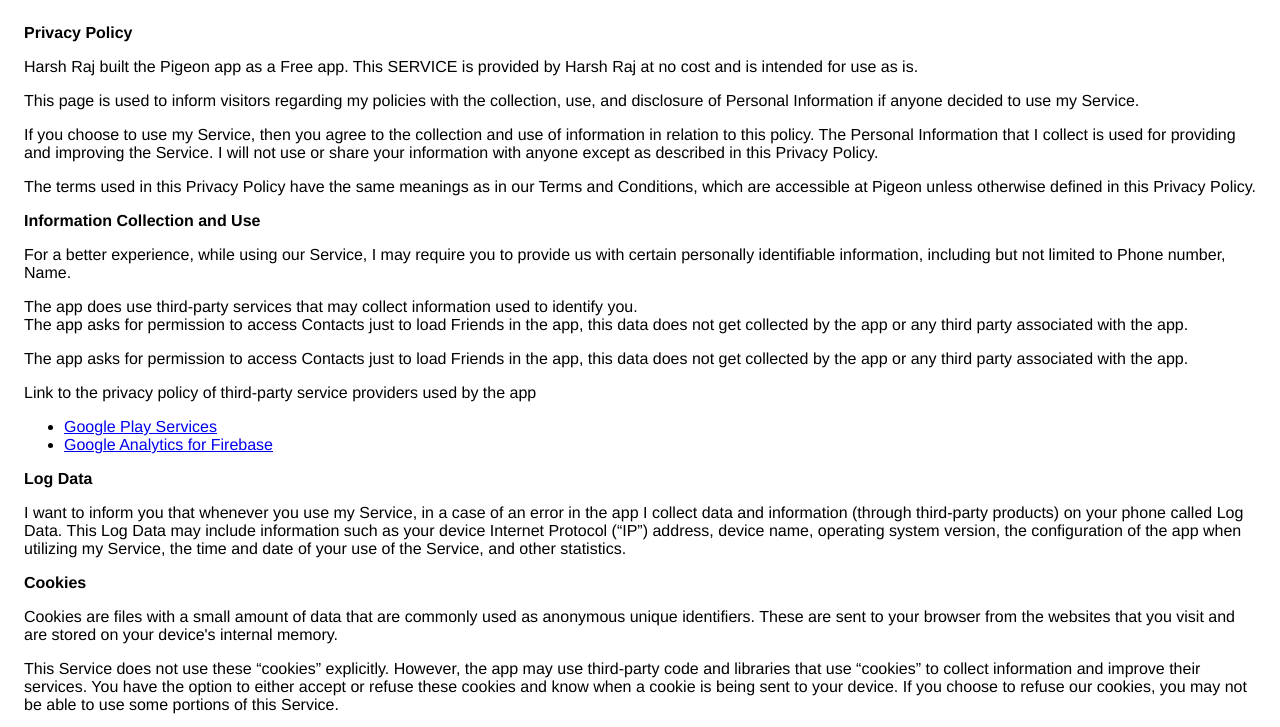
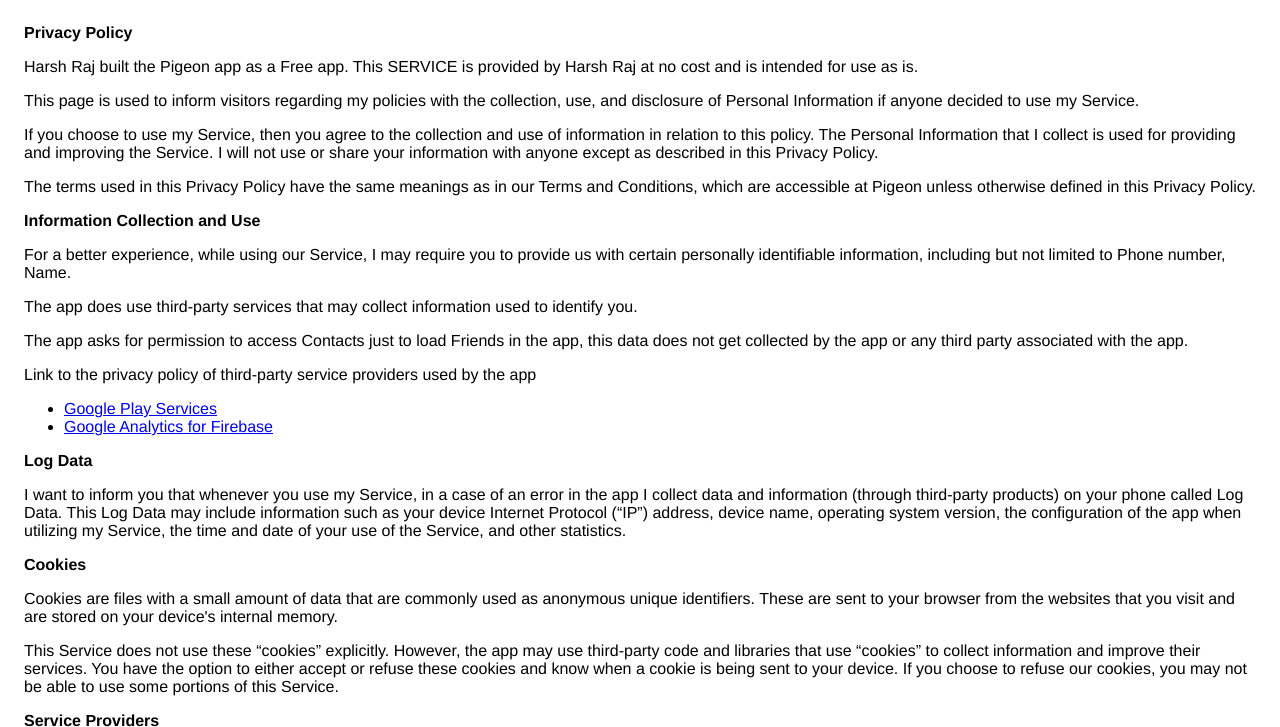
Before and after one commit to harshraj9988/Pigeon, a plain HTML site: page docs/index.html in a window 1280 px wide. Shown: the top 727 px of the page. Drawn offline with Linux system fonts and the light colour scheme.

Commit message:
updating privacy policy

```diff
--- a/docs/index.html
+++ b/docs/index.html
@@ -43,8 +43,7 @@
 <div><p>
     The app does use third-party services that may collect
     information used to identify you.
-    <br> The app asks for permission to access Contacts just to load Friends in the app, this data
-    does not get collected by the app or any third party associated with the app.
+
 </p>
     <p>
         The app asks for permission to access Contacts just to load Friends in the app, this data
```
